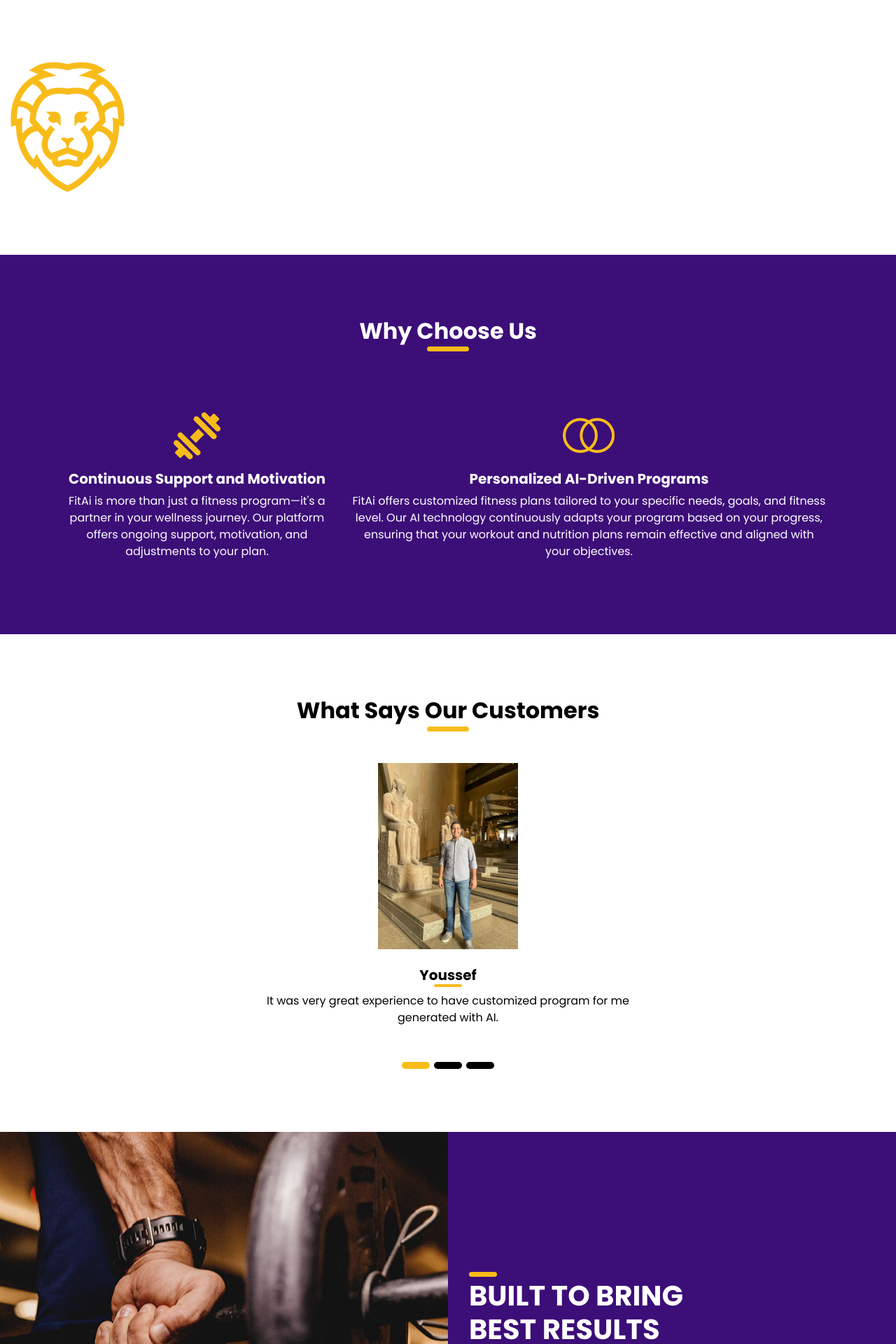
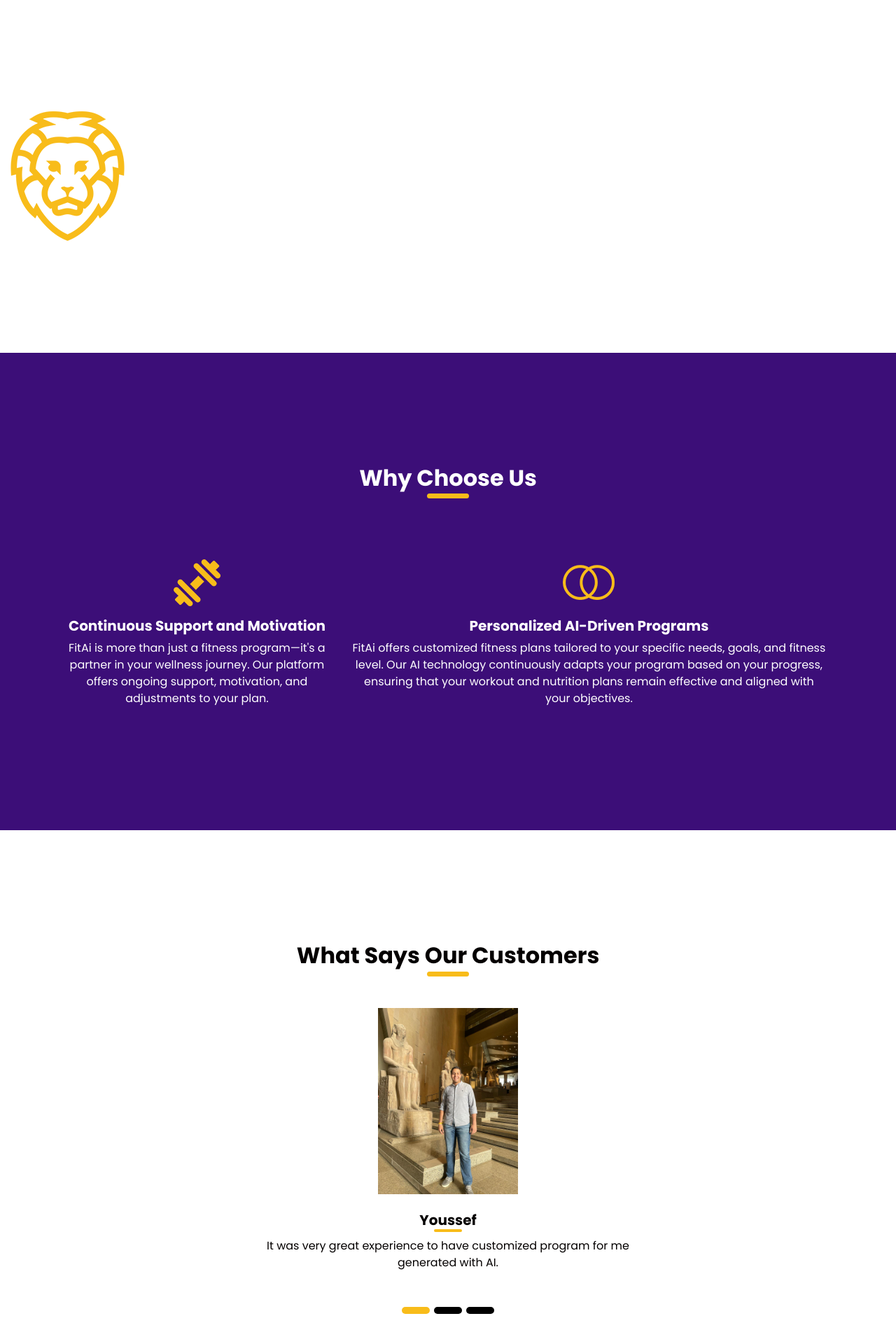
Before and after one commit to youssef266/FitAI, a Flask app: page / in a window 1280 px wide. Shown: the part 801-2721 px from the top of the page at 70% size. Run offline with Flask 3, Linux system fonts and the light colour scheme; some libraries are stand-ins or nearby versions; some web fonts are replaced.

Commit message:
fix padding

```diff
--- a/static/styles/style.css
+++ b/static/styles/style.css
@@ -5,7 +5,7 @@ body {
 }
 
 .layout_padding {
-  padding: 90px 0;
+  padding: 160px 0;
 }
 
 .layout_padding2 {
```
